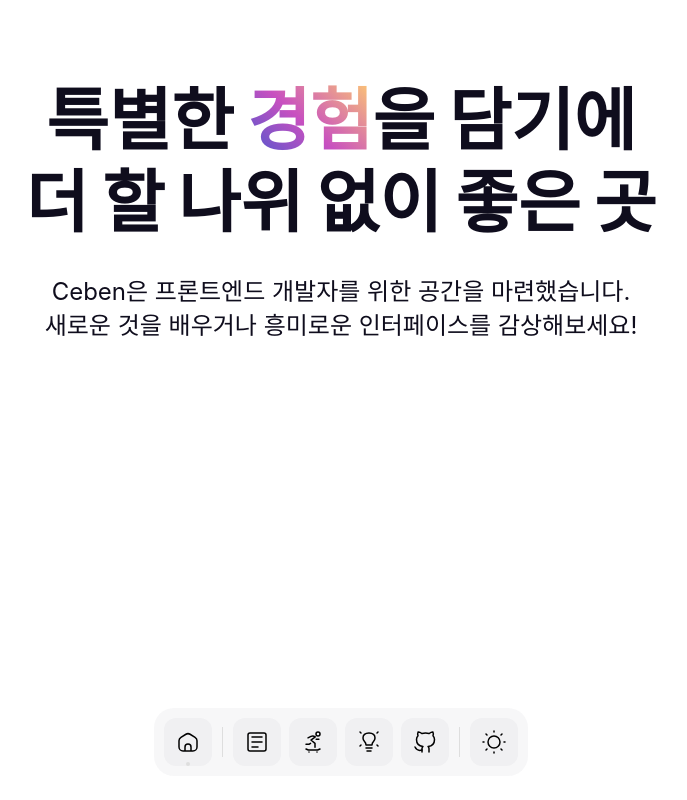
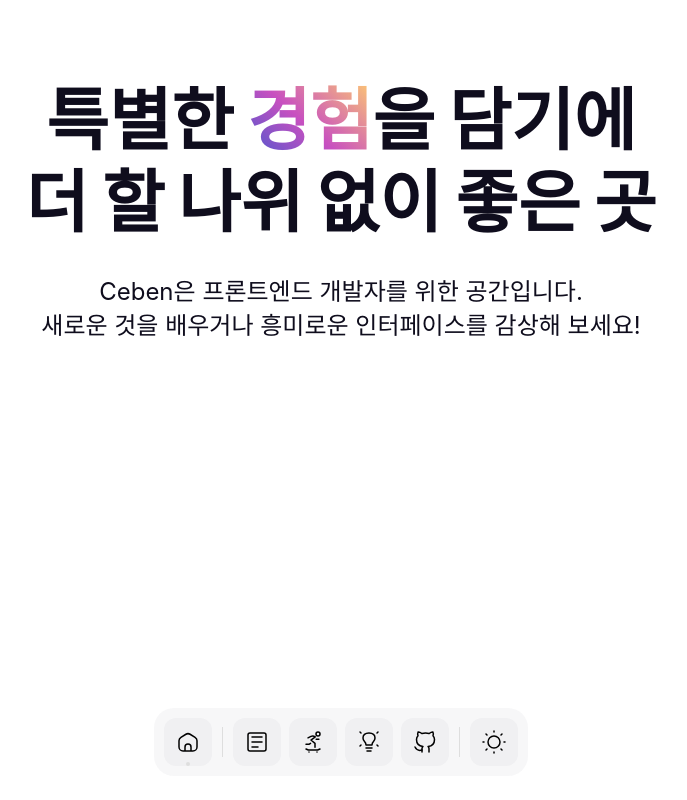
Before and after one commit to cebenTeam/ceben, a Next.js app: page / in a window 1280 px wide. Shown: the whole page, without its empty margins (299-986 px from the left). Built offline with nearby package versions, Linux system fonts and the light colour scheme; a web font is replaced by a local one.

Commit message:
메인 타이틀 멘트 일부 수정

```diff
--- a/pages/index.js
+++ b/pages/index.js
@@ -15,8 +15,8 @@ const Homepage = ({ posts }) => {
           특별한 <TextClip>경험</TextClip>을 담기에<br />더 할 나위 없이 좋은 곳
         </MainTitle>
         <SubTitle>
-          Ceben은 프론트엔드 개발자를 위한 공간을 마련했습니다. <br />
-          새로운 것을 배우거나 흥미로운 인터페이스를 감상해보세요!
+          Ceben은 프론트엔드 개발자를 위한 공간입니다.<br />
+          새로운 것을 배우거나 흥미로운 인터페이스를 감상해 보세요!
         </SubTitle>
 
       {/* {posts.map(({
```
